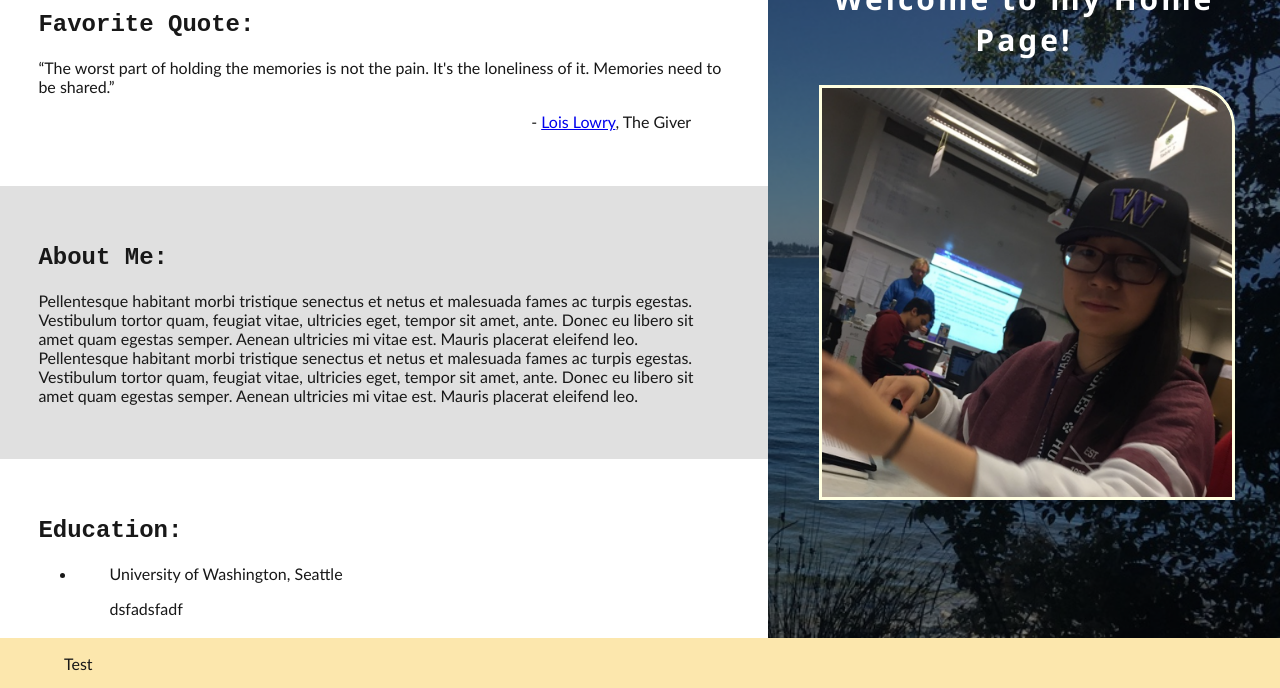
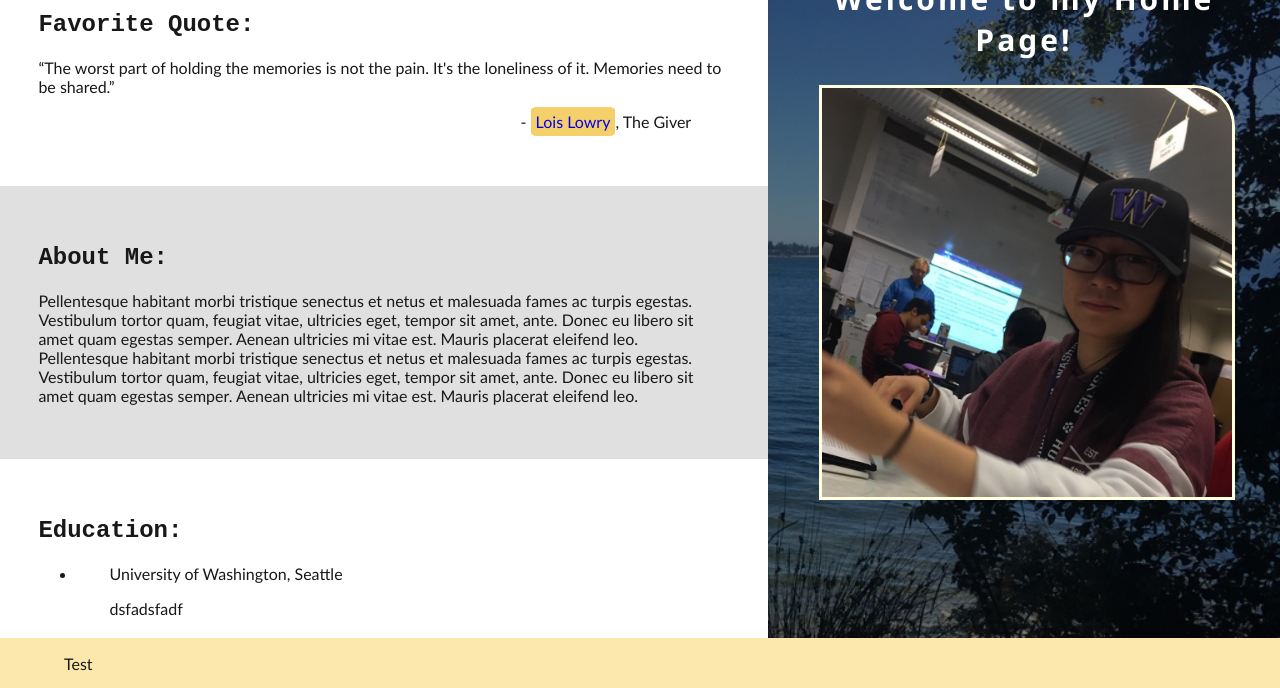
Before and after one commit to MaKaren/WebsiteCSE190E, a plain HTML site: page html/index.html in a window 1280 px wide. Shown: the part 112-800 px from the top of the page. Drawn offline with Linux system fonts and the light colour scheme.

Commit message:
fixed link to lois

```diff
--- a/css/index.css
+++ b/css/index.css
@@ -58,7 +58,7 @@ main > section {
 }
 
 /* Section Content - Formmating */
-main > section> div> h1 {
+.home-page > main > section> div> h1 {
     position: relative; padding: 0% 10% 0% 10%;
     font-family: 'Segoe UI', Tahoma, Geneva, Verdana, sans-serif;
     font-size: 30px; text-align: center; letter-spacing: 3px;
@@ -103,6 +103,13 @@ section > div > embed {
     border-top-right-radius: 10%;
 }
 
+.home-page > main > section > div > p > a { /* I need to do this so the code doesn't over lap with the <a> in the navbar */
+    padding: 3px; text-decoration: none;
+    background-color: rgb(245, 208, 106);
+    border: solid; border-color: rgb(245, 208, 106);
+    border-width: 2px; border-radius: 10%;
+}
+
 .home-page > main > section > div > p > a:hover { background-color: rgb(255, 255, 255); }
 
 /* Footer */
```
